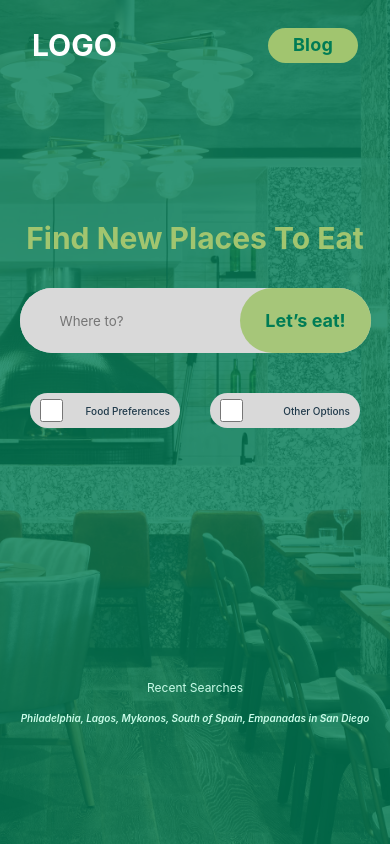
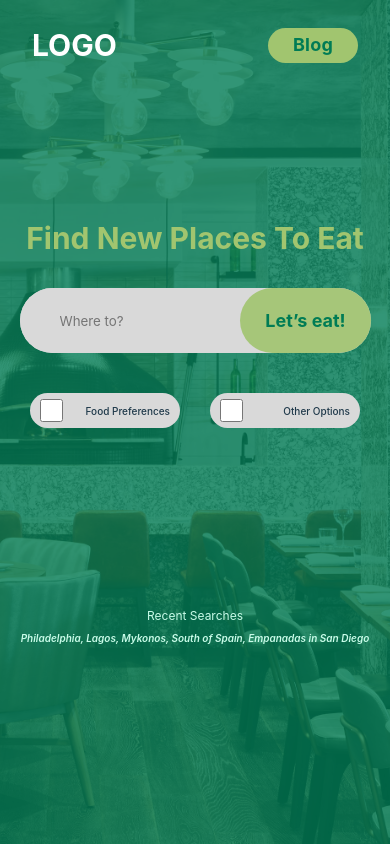
Before and after one commit to Jamiu10012/placetoeat, a React (Vite) app: page / in a window 390 px wide. Built offline with nearby package versions, Linux system fonts and the light colour scheme.

Commit message:
edit homepage

```diff
--- a/src/pages/homepage/style.css
+++ b/src/pages/homepage/style.css
@@ -1,6 +1,6 @@
 .home-body-container {
   background: url("/images/restaurant.jpg");
-  min-height: 100vh;
+  height: 100vh;
   background-position: center;
   background-size: cover;
   position: relative;
@@ -86,7 +86,6 @@
 .recent {
   font-weight: 400;
   font-size: 20px;
-  line-height: 82px;
   color: #c9fce9;
   margin-top: 60px;
 }
@@ -94,8 +93,8 @@
   font-style: italic;
   font-weight: 600;
   font-size: 30px;
-  line-height: 82px;
   color: #c9fce9;
+  margin-top: 20px;
 }
 
 /* Navbar css start */
@@ -127,13 +126,22 @@
   color: #007c55;
   cursor: pointer;
 }
+
 @media only screen and (max-width: 1100px) {
+  .recent {
+    margin-top: 40px;
+  }
   .location-list {
     font-size: 25px;
     line-height: 60px;
   }
   .header {
     padding: 20px 6em;
+  }
+}
+@media only screen and (max-height: 400px) {
+  .home-body-container {
+    height: 160vh;
   }
 }
 @media only screen and (max-width: 900px) {
@@ -246,12 +254,11 @@
 @media only screen and (max-width: 450px) {
   .recent {
     font-size: 12px;
-    line-height: 40px;
-    margin-top: 15em;
+    margin-top: 10em;
+    margin-bottom: -15px;
   }
   .location-list {
     font-size: 10px;
-    line-height: 20px;
   }
   .header {
     padding: 20px 2em;
```
